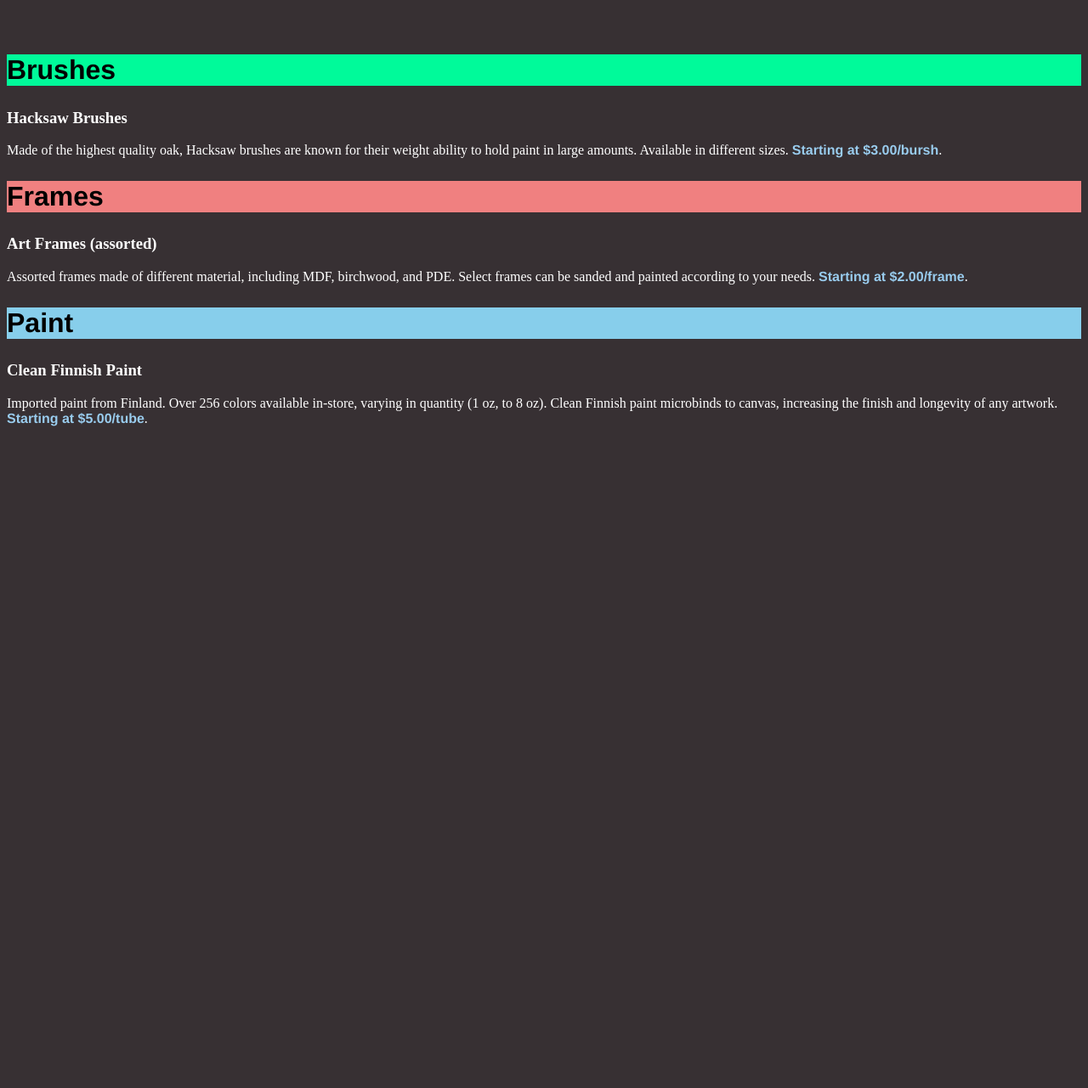
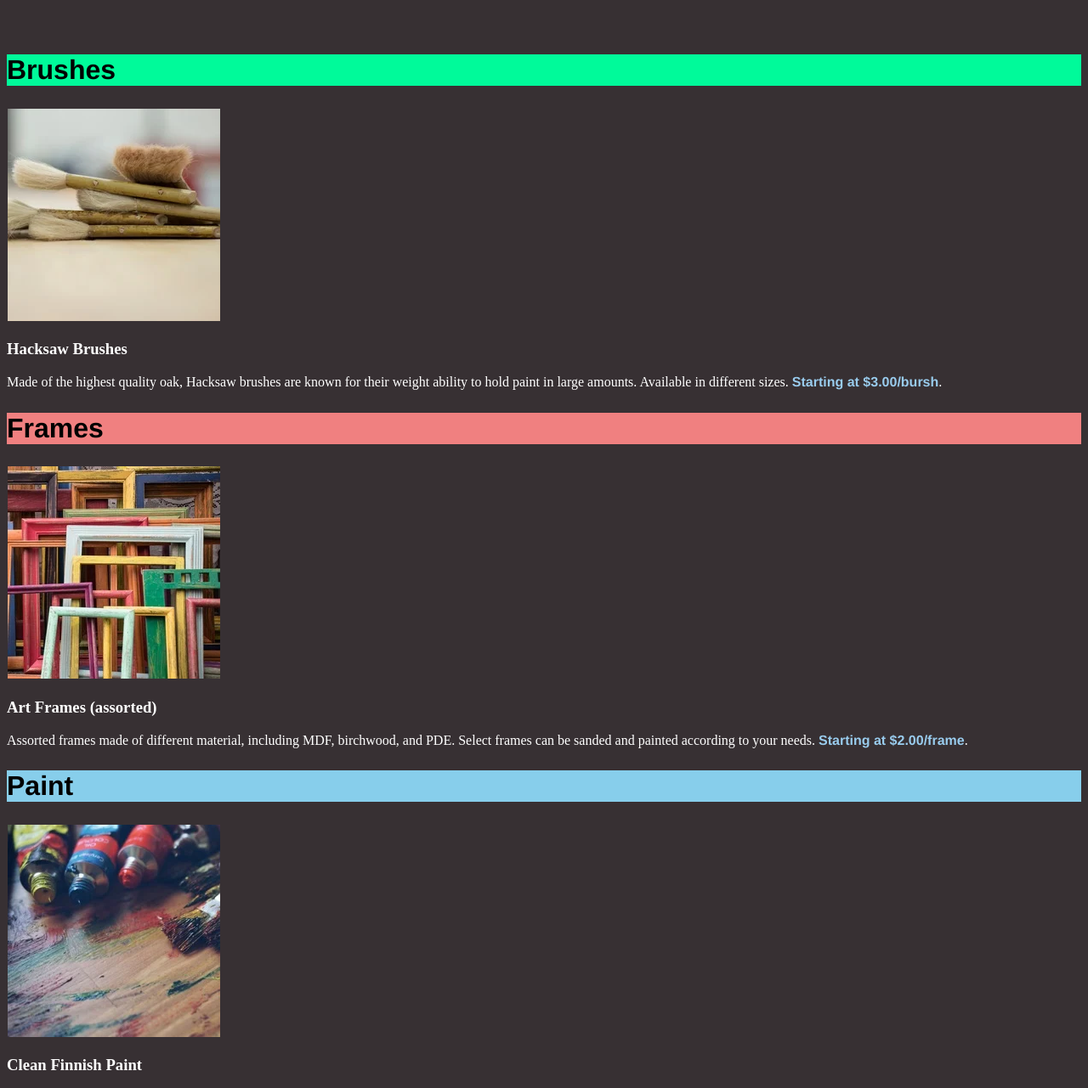
Before and after one commit to Alcantara98/CSS_Codecademy, a plain HTML site: page DasmotosArtCraft/index.html in a window 1280 px wide. Shown: the part 185-1466 px from the top of the page at 85% size. Before the commit the page ends 800 px from the top, so only its background shows below. Drawn offline with Linux system fonts and the light colour scheme.

Commit message:
Finished

```diff
--- a/DasmotosArtCraft/index.html
+++ b/DasmotosArtCraft/index.html
@@ -13,6 +13,11 @@
 
     <Section id="brushes">
         <h2>Brushes</h2>
+
+        <figure>
+            <img src="./images/hacksaw.webp" alt="">
+        </figure>
+
         <article>
             <h3>Hacksaw Brushes</h3>
             <p>Made of the highest quality oak, Hacksaw brushes are known for their weight ability to hold paint in large amounts. Available in different sizes.
@@ -23,6 +28,11 @@
 
     <Section id="frames">
         <h2>Frames</h2>
+
+        <figure>
+            <img src="./images/frames.webp" alt="">
+        </figure>
+
         <article>
             <h3>Art Frames (assorted)</h3>
             <p>Assorted frames made of different material, including MDF, birchwood, and PDE. Select frames can be sanded and painted according to your needs.
@@ -33,6 +43,11 @@
 
     <Section id="paint">
         <h2>Paint</h2>
+
+        <figure>
+            <img src="./images/finnish.webp" alt="">
+        </figure>
+
         <article>
             <h3>Clean Finnish Paint</h3>
             <p>Imported paint from Finland. Over 256 colors available in-store, varying in quantity (1 oz, to 8 oz). Clean Finnish paint microbinds to canvas, increasing the finish and longevity of any artwork.
--- a/DasmotosArtCraft/style.css
+++ b/DasmotosArtCraft/style.css
@@ -39,3 +39,8 @@ html {
     background-color: rgb(55, 48, 51);
     color: white;
 }
+
+img {
+    margin-left: -39px;
+    padding-left: -39px;
+}
```
